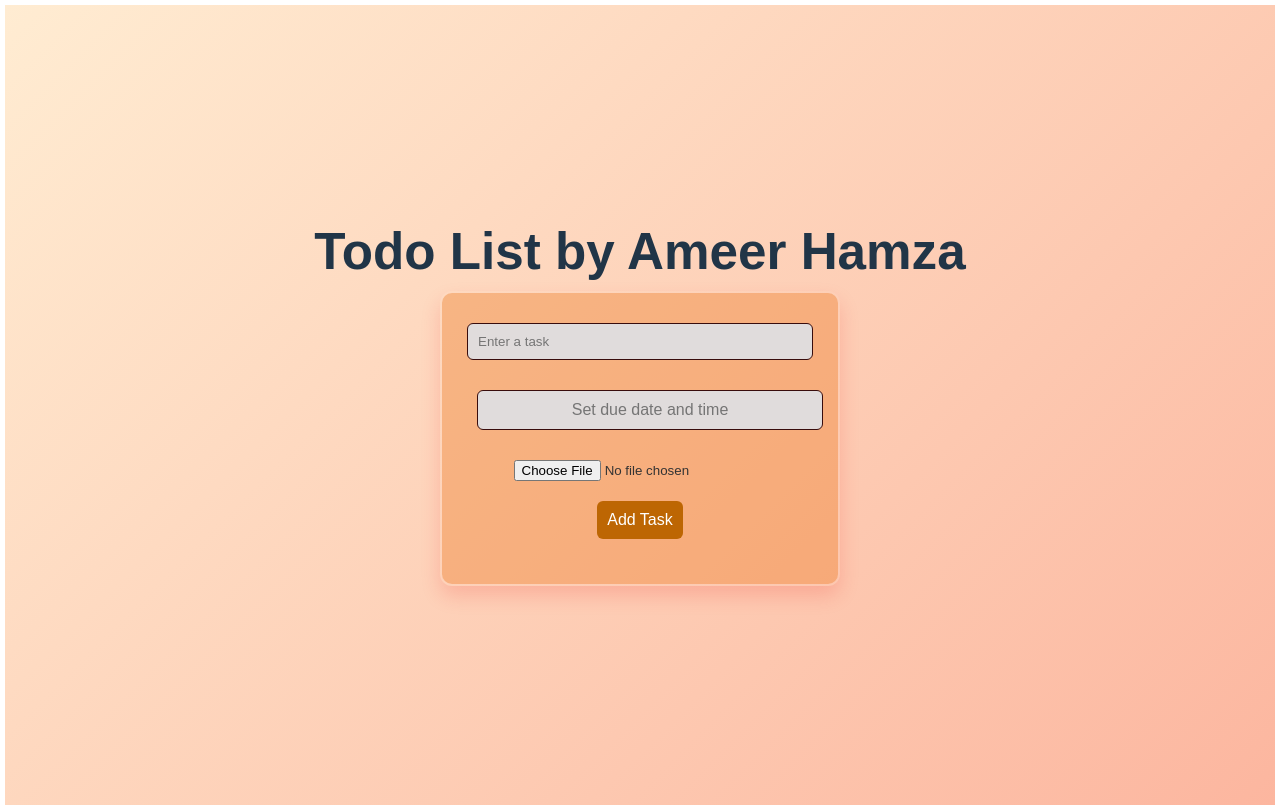
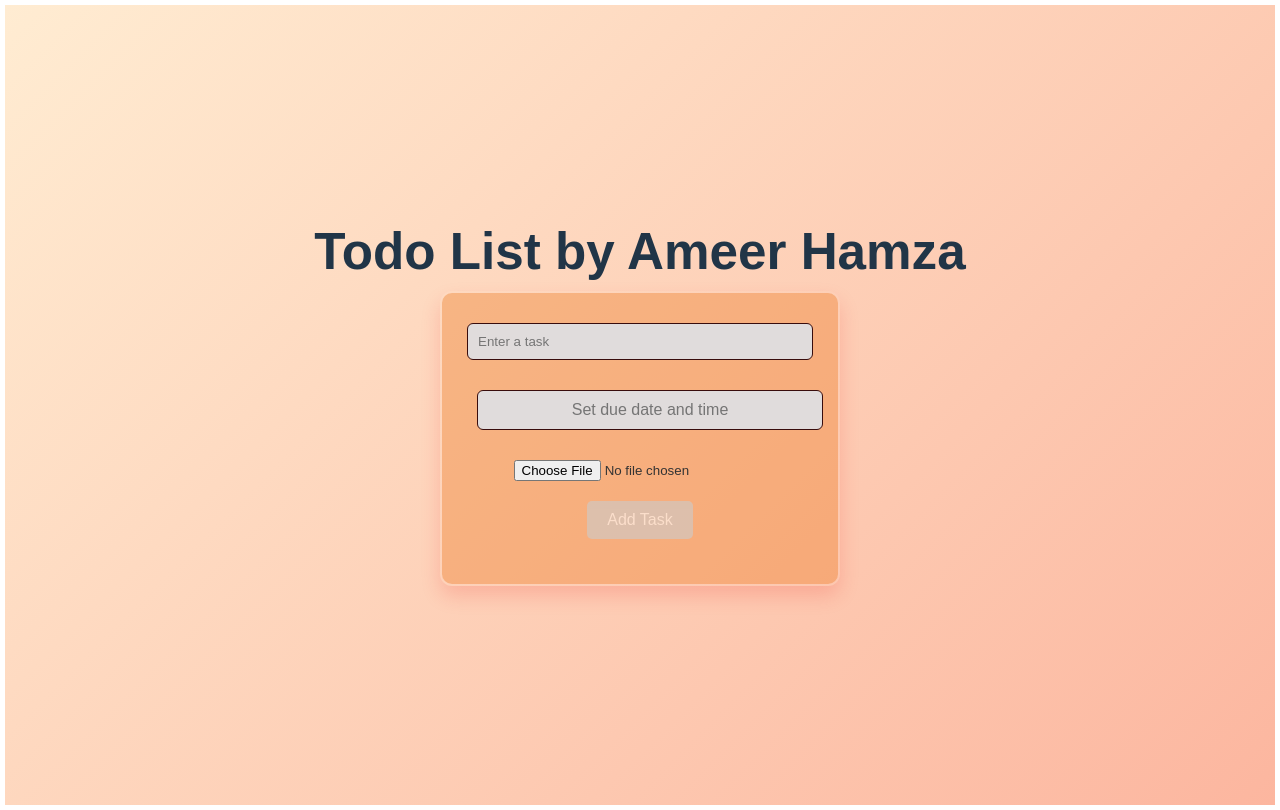
Before and after one commit to Ameerhamza1w/Todo_App, a React (Vite) app: page / in a window 1280 px wide. Built offline with nearby package versions, Linux system fonts and the light colour scheme.

Commit message:
Update todo.tsx component and other dependencies

```diff
--- a/src/components/todo.tsx
+++ b/src/components/todo.tsx
@@ -133,9 +133,18 @@ const TodoApp = () => {
                 />
                 <button
                     onClick={addOrUpdateTask}
-                    disabled={!task.trim() || !dueDate} // Enable button if task is not empty and dueDate is set
+                    style={{
+                        backgroundColor: task.trim() ? "#4CAF50" : "#ccc", // Change color based on task input
+                        color: "white",
+                        padding: "10px 20px",
+                        border: "none",
+                        borderRadius: "5px",
+                        cursor: task.trim() ? "pointer" : "not-allowed", // Change cursor based on task input
+                        opacity: task.trim() ? 1 : 0.6 // Adjust opacity for visual feedback
+                    }}
+                    disabled={!task.trim()} // Keep the button enabled but style it accordingly
                 >
-                    {editingTaskId !== null ? "Update Task" : "Add Task"}
+                    Add Task
                 </button>
             </div>
             <ul>
```
